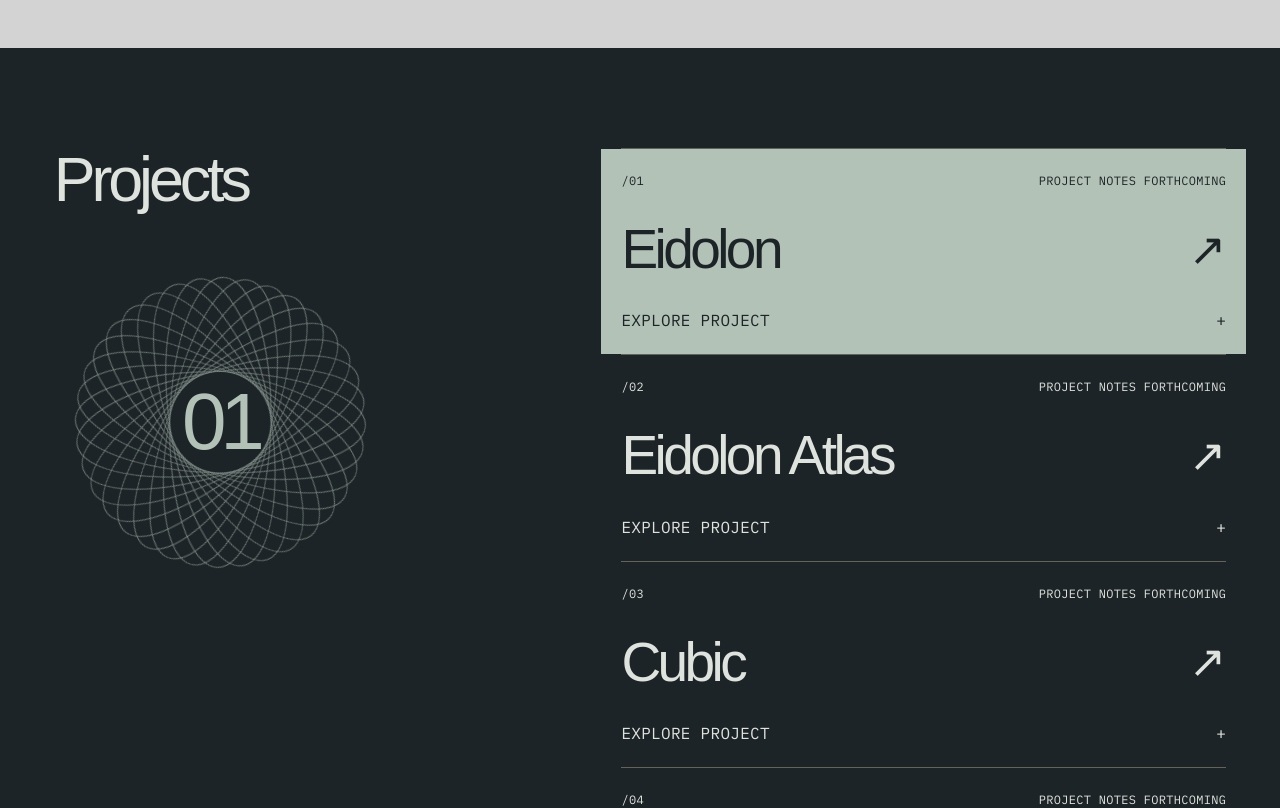
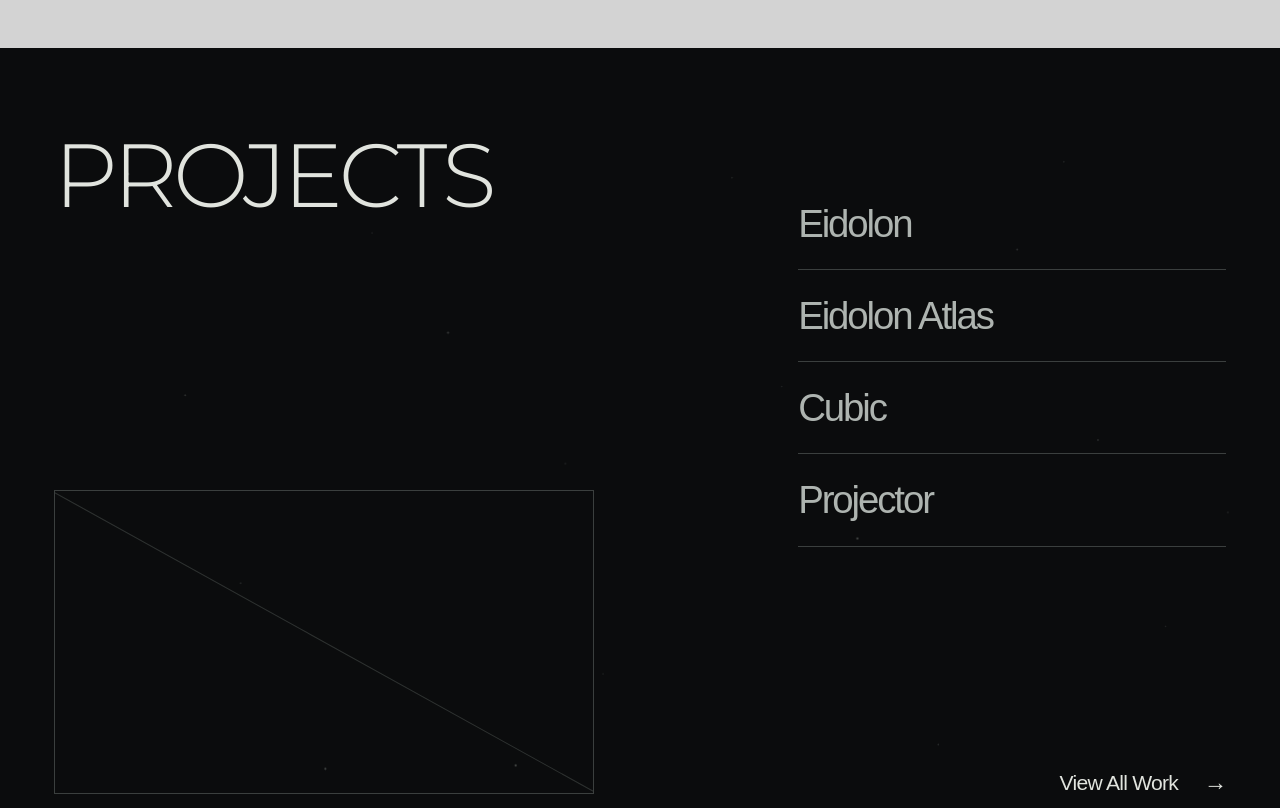
Before and after one commit to J0hnDing/personal-site, a React (Vite) app: page / in a window 1280 px wide. Shown: the part 2200-3008 px from the top of the page. Built offline with nearby package versions, Linux system fonts and the light colour scheme.

Commit message:
project page

```diff
--- a/src/App.tsx
+++ b/src/App.tsx
@@ -255,26 +255,29 @@ function ProjectIndex() {
   const motionOff = useContext(MotionPreference);
   const [active, setActive] = useState(0);
   const project = projects[active];
+  const previewImage = project.images[0];
   return (
     <section
-      className="project-section"
+      className={`project-section${motionOff ? " is-still" : ""}`}
       id="projects"
       data-scroll-snap
       style={{ "--project-accent": project.accent } as CSSProperties}
     >
+      <div className="landing-points" aria-hidden="true">
+        {Array.from({ length: 18 }, (_, index) => (
+          <span className="landing-point" key={index} />
+        ))}
+      </div>
       <div className="project-layout">
         <div className="project-aside">
-          <h2>Projects</h2>
-          <div className="project-orbit">
-            <motion.div
-              animate={{ rotate: active * 45 }}
-              transition={{ duration: motionOff ? 0 : 0.8, ease }}
-            >
-              <Aperture petals={18} />
-            </motion.div>
-            <span className="orbit-number">{project.index}</span>
+          <h2>PROJECTS</h2>
+          <div className="project-image-stage" aria-label="Project image area">
+            {previewImage && (
+              <img src={previewImage.src} alt={previewImage.alt} />
+            )}
           </div>
         </div>
+        <div className="project-list-column">
           <div className="project-list">
             {projects.map((p, i) => (
               <Link
@@ -285,26 +288,26 @@ function ProjectIndex() {
                 onFocus={() => setActive(i)}
                 style={{ "--row-accent": p.accent } as CSSProperties}
               >
-              <div className="project-row-meta mono">
-                <span>/{p.index}</span>
-                <span>
-                  {p.description
-                    ? "PROJECT NOTES"
-                    : "PROJECT NOTES FORTHCOMING"}
-                </span>
-              </div>
-              <div className="project-row-title">
                 <h3>
                   <ScrambleText text={p.title} motionOff={motionOff} />
                 </h3>
-                <Arrow />
-              </div>
-              <span className="project-row-bottom mono">
-                <ScrambleText text="EXPLORE PROJECT" motionOff={motionOff} />{" "}
-                <span>+</span>
-              </span>
+                <svg
+                  className="project-row-arrow"
+                  viewBox="0 0 56 56"
+                  fill="none"
+                  aria-hidden="true"
+                >
+                  <path
+                    d="M16.44 42.34 14 39.9l22.96-22.98H16.09v-3.5h26.83v26.83h-3.5V19.38L16.44 42.34Z"
+                    fill="currentColor"
+                  />
+                </svg>
               </Link>
             ))}
+          </div>
+          <button className="view-all-work" type="button" disabled>
+            View All Work <span aria-hidden="true">→</span>
+          </button>
         </div>
       </div>
     </section>
--- a/src/components/landing.css
+++ b/src/components/landing.css
@@ -218,7 +218,7 @@
 .landing-identity {
     position: absolute;
     z-index: 2;
-  top: 8px;
+    top: 50px;
     left: clamp(22px, 3vw, 56px);
     width: min(56vw, 1080px);
     pointer-events: none;
@@ -573,27 +573,33 @@
     .landing-identity {
         top: 16px;
     }
+
     .landing-name {
         font-size: min(16vw, 23svh);
     }
+
     .landing-roles {
         margin-top: 18px;
         gap: 8px;
     }
+
     .landing-role-mask p {
         font-size: 1.15rem;
         line-height: 1.1;
     }
+
     .landing-field {
         top: 39%;
         right: -2vw;
         width: 84svh;
         height: 84svh;
     }
+
     .landing-figure-control {
         bottom: 18px;
         max-width: 44%;
     }
+
     .figure-metadata {
         font-size: 0.55rem;
         gap: 4px;
--- a/src/styles.css
+++ b/src/styles.css
@@ -290,8 +290,10 @@ em {
   opacity: 0.65;
 }
 .project-section {
-  background: var(--ink);
-  color: var(--paper);
+  position: relative;
+  isolation: isolate;
+  background: #0b0c0d;
+  color: #e1e4de;
   padding: 50px var(--gutter) 70px;
   scroll-margin-top: 0;
 }
@@ -302,6 +304,8 @@ em {
   border-bottom: 1px solid #5a5b50;
 }
 .project-layout {
+  position: relative;
+  z-index: 2;
   display: grid;
   grid-template-columns: 1fr 1.3fr;
   gap: 8vw;
@@ -313,9 +317,11 @@ em {
   top: 60px;
 }
 .project-aside h2 {
-  font-size: clamp(2.4rem, 4.9vw, 5.75rem);
-  line-height: 1;
-  letter-spacing: -0.065em;
+  font-family: "Montserrat", sans-serif;
+  font-size: clamp(2.75rem, 7vw, 8.5rem);
+  font-weight: 300;
+  line-height: 1.08;
+  letter-spacing: -0.045em;
 }
 .accent {
   color: var(--accent);
@@ -324,7 +330,7 @@ em {
   position: relative;
   width: clamp(220px, 26vw, 420px);
   height: clamp(220px, 26vw, 420px);
-  margin: 45px 0 20px;
+  margin: 70px 0 20px;
   color: var(--project-accent);
   transition: color 0.5s;
 }
@@ -333,17 +339,19 @@ em {
   height: 100%;
 }
 .project-orbit .aperture {
-  opacity: 0.75;
+  opacity: 0.35;
 }
 .orbit-number {
   position: absolute;
   left: 50%;
   top: 50%;
   transform: translate(-50%, -50%);
-  font-size: 5rem;
+  font-family: "Montserrat", sans-serif;
+  font-size: 3.5rem;
+  font-weight: 300;
   line-height: 1;
   letter-spacing: -0.08em;
-  background: var(--ink);
+  background: #0b0c0d;
   padding: 10px;
   border-radius: 50%;
 }
@@ -356,13 +364,13 @@ em {
   color: #b9bbab;
 }
 .project-list {
-  border-top: 1px solid #636455;
+  border-top: 1px solid rgba(185, 199, 191, 0.24);
 }
 .project-row {
   display: block;
   position: relative;
-  padding: 23px 0 22px;
-  border-bottom: 1px solid #636455;
+  padding: 25px 0;
+  border-bottom: 1px solid rgba(185, 199, 191, 0.24);
   transition:
     padding 0.4s,
     color 0.4s;
@@ -372,14 +380,14 @@ em {
   content: "";
   position: absolute;
   inset: 0 -20px;
-  background: var(--row-accent);
+  background: rgba(185, 199, 191, 0.035);
   transform: scaleY(0);
   transform-origin: bottom;
   transition: transform 0.45s cubic-bezier(0.2, 0.7, 0.2, 1);
   z-index: -1;
 }
 .project-row.is-active {
-  color: var(--ink);
+  color: var(--row-accent);
 }
 .project-row.is-active:before {
   transform: scaleY(1);
@@ -388,30 +396,33 @@ em {
   display: flex;
   justify-content: space-between;
   font-size: 0.75rem;
+  color: #a2afa7;
 }
 .project-row-title {
   display: flex;
   align-items: center;
   justify-content: space-between;
   gap: 15px;
-  margin: 30px 0;
+  margin: 22px 0;
 }
 .project-row-title h3 {
-  font-size: clamp(2rem, 4.3vw, 5rem);
-  line-height: 1.06;
-  letter-spacing: -0.065em;
+  font-size: clamp(2rem, 3.4vw, 4rem);
+  font-weight: 400;
+  line-height: 1.12;
+  letter-spacing: -0.045em;
 }
 .project-row-title .arrow {
-  font-size: 2.8rem;
+  font-size: 2rem;
   transition: transform 0.4s;
 }
 .project-row-bottom {
   display: flex;
   justify-content: space-between;
   font-size: 0.75rem;
+  color: #a2afa7;
 }
 .project-row-bottom > span {
-  font-size: 1rem;
+  font-size: inherit;
 }
 .project-section > .text-link {
   margin-left: calc(43.5% + 2.5vw);
@@ -1523,9 +1534,6 @@ main {
 .footer-name {
   font-size: 2rem;
 }
-.project-section {
-  background: #1d2427;
-}
 .project-orbit .aperture {
   animation: orbit-turn 40s linear infinite;
 }
@@ -1539,8 +1547,16 @@ main {
 .project-row:focus-visible .project-row-title h3 {
   transform: translateX(10px);
 }
-.project-row.is-active:before {
-  background: var(--row-accent);
+.project-section.is-still .landing-point,
+.project-section.is-still .aperture {
+  animation: none;
+}
+.project-section.is-still .project-row,
+.project-section.is-still .project-row:before,
+.project-section.is-still .project-row-title h3,
+.project-section.is-still .arrow,
+.project-section.is-still .project-orbit {
+  transition: none;
 }
 .project-detail-head {
   padding-top: 140px;
@@ -1687,11 +1703,12 @@ main {
   margin-top: 46px;
   font-size: 1rem;
 }
-.home-page > section:not(.math-landing) {
+.home-page > section:not(.math-landing):not(.project-section) {
   scroll-margin-top: 70px;
 }
 .home-page > .project-section {
   padding-top: 100px;
+  scroll-margin-top: 0;
 }
 .home-page .project-layout {
   padding-top: 0;
@@ -1809,3 +1826,175 @@ main > section:focus {
     gap: 6px;
   }
 }
+
+/* Chapter II-inspired project index: restrained type, rules, and empty media. */
+.project-section {
+  min-height: 100svh;
+  padding: clamp(82px, 10vh, 112px) var(--gutter) clamp(52px, 7vh, 78px);
+}
+.home-page > .project-section {
+  padding-top: clamp(82px, 10vh, 112px);
+}
+.project-layout,
+.home-page .project-layout {
+  grid-template-columns: minmax(0, 3fr) minmax(0, 2fr);
+  gap: clamp(72px, 8vw, 145px);
+  min-height: calc(100svh - clamp(134px, 17vh, 190px));
+  padding: 0;
+}
+.project-aside {
+  position: relative;
+  top: auto;
+  align-self: stretch;
+  display: grid;
+  grid-template-rows: auto 1fr;
+  min-width: 0;
+}
+.project-aside h2,
+.project-section.standalone .project-aside h2 {
+  font-size: clamp(3.75rem, 7vw, 8.5rem);
+  font-weight: 300;
+  line-height: 1;
+  letter-spacing: -0.045em;
+}
+.project-image-stage {
+  position: relative;
+  align-self: end;
+  width: min(100%, 540px);
+  aspect-ratio: 16 / 9;
+  overflow: hidden;
+  border: 1px solid rgba(185, 199, 191, 0.28);
+}
+.project-image-stage:empty::after {
+  content: "";
+  position: absolute;
+  left: 50%;
+  top: 50%;
+  width: 116%;
+  height: 1px;
+  background: rgba(185, 199, 191, 0.2);
+  transform: translate(-50%, -50%) rotate(29deg);
+}
+.project-image-stage img {
+  width: 100%;
+  height: 100%;
+  object-fit: cover;
+}
+.project-list-column {
+  display: flex;
+  min-width: 0;
+  flex-direction: column;
+}
+.project-list {
+  margin-top: clamp(38px, 6vh, 68px);
+  border-top: 0;
+}
+.project-row {
+  display: flex;
+  align-items: center;
+  justify-content: space-between;
+  gap: 20px;
+  padding: clamp(17px, 2.2vh, 26px) 0;
+  overflow: visible;
+  border-bottom: 1px solid rgba(185, 199, 191, 0.28);
+  color: #aeb4b0;
+  transition: color 0.35s ease;
+}
+.project-row::before {
+  display: none;
+}
+.project-row.is-active {
+  color: #aeb4b0;
+}
+.project-row h3 {
+  min-width: 0;
+  width: max-content;
+  max-width: 100%;
+  font-size: clamp(2.35rem, 3vw, 3.75rem);
+  font-weight: 400;
+  line-height: 0.98;
+  letter-spacing: -0.055em;
+}
+.project-row-arrow {
+  display: block;
+  flex: 0 0 56px;
+  width: 56px;
+  height: 56px;
+  opacity: 0;
+  transform: scale(0.18);
+  transform-origin: 0 100%;
+  transition:
+    opacity 0.45s ease-out,
+    transform 0.55s cubic-bezier(0.22, 1, 0.36, 1);
+}
+.project-row:hover,
+.project-row:focus-visible {
+  color: #e1e4de;
+}
+.project-row:hover .project-row-arrow,
+.project-row:focus-visible .project-row-arrow {
+  opacity: 1;
+  transform: scale(1);
+}
+.view-all-work {
+  align-self: flex-end;
+  display: inline-flex;
+  align-items: center;
+  gap: clamp(24px, 2vw, 42px);
+  margin-top: auto;
+  padding: 20px 0 0;
+  color: #e1e4de;
+  font-size: clamp(1.15rem, 1.65vw, 2rem);
+  line-height: 1;
+  letter-spacing: -0.035em;
+}
+.view-all-work:disabled {
+  opacity: 1;
+  cursor: default;
+}
+.view-all-work span {
+  font-family: Arial, sans-serif;
+  font-size: 1.1em;
+}
+
+@media (max-width: 900px) {
+  .project-section,
+  .home-page > .project-section {
+    padding-top: 82px;
+    padding-bottom: 72px;
+  }
+  .project-layout,
+  .home-page .project-layout {
+    display: block;
+    min-height: 0;
+  }
+  .project-aside {
+    display: block;
+    margin-bottom: 58px;
+  }
+  .project-aside h2,
+  .project-section.standalone .project-aside h2 {
+    font-size: clamp(2.8rem, 12vw, 4.5rem);
+  }
+  .project-image-stage {
+    width: 100%;
+    margin-top: clamp(90px, 18svh, 140px);
+  }
+  .project-list {
+    margin-top: 0;
+  }
+  .project-row {
+    padding: 19px 0;
+  }
+  .project-row h3 {
+    font-size: clamp(2rem, 9vw, 3.5rem);
+    line-height: 1.02;
+  }
+  .project-row-arrow {
+    display: none;
+  }
+  .view-all-work {
+    margin-top: 42px;
+    font-size: 1.25rem;
+  }
+}
```
Also changed, not shown: 2 other files (tests, documents, lock files or other folders). Lines whose indentation alone changed are shown as unchanged.
